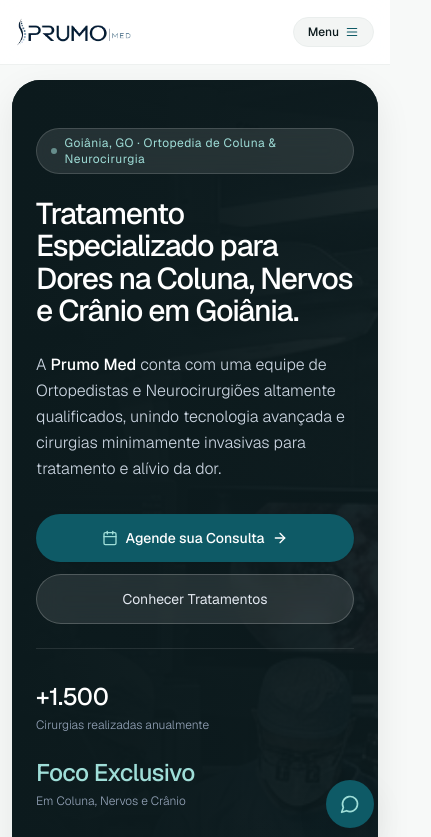
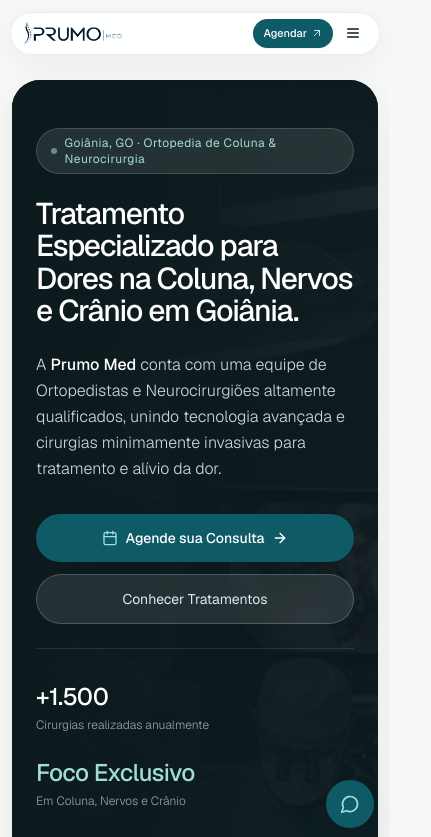
Before and after one commit to MendesLife/Prumo-Med, a React (Vite) app: page / in a window 390 px wide. Shown: the top 837 px of the page, 431 px wide, since content can reach past the window. Built offline with nearby package versions, Linux system fonts and the light colour scheme; the HTML template or start-up script is replaced by a standard one.

Commit message:
fix: keep floating pill header, adapt mobile content to fit strictly within 100% viewport and prevent horizontal scroll

```diff
--- a/src/App.jsx
+++ b/src/App.jsx
@@ -28,7 +28,7 @@ export default function App() {
   };
 
   return (
-    <div className="min-h-screen flex flex-col bg-[#f7f9f8] text-[#44555a] font-sans antialiased selection:bg-[#0e5a66] selection:text-white">
+    <div className="min-h-screen flex flex-col bg-[#f7f9f8] text-[#44555a] font-sans antialiased selection:bg-[#0e5a66] selection:text-white overflow-x-hidden w-full max-w-full">
       {/* Floating Pill Header */}
       <Header onOpenBooking={() => handleOpenBooking('Consulta Geral')} />
 
--- a/src/components/About.jsx
+++ b/src/components/About.jsx
@@ -73,7 +73,7 @@ export default function About({ onOpenBooking }) {
         <div className="absolute inset-0 bg-gradient-to-t from-[#0c1a1d]/80 via-transparent to-transparent"></div>
 
         {/* Floating Pill Badge at Bottom Left (Aveline Style) */}
-        <div className="absolute bottom-6 left-6 sm:bottom-8 sm:left-8 bg-white/95 backdrop-blur-md rounded-2xl p-4 sm:p-5 shadow-card max-w-sm sm:max-w-md border border-white/20">
+        <div className="absolute bottom-4 left-4 right-4 sm:bottom-8 sm:left-8 sm:right-auto bg-white/95 backdrop-blur-md rounded-2xl p-4 sm:p-5 shadow-card max-w-sm sm:max-w-md border border-white/20">
           <div className="flex items-center gap-2 text-xs font-medium text-[#0e5a66] uppercase tracking-wider mb-1">
             <ShieldCheck className="w-4 h-4 text-[#0e5a66]" />
             <span>Infraestrutura Hospitalar de Ponta</span>
--- a/src/components/Footer.jsx
+++ b/src/components/Footer.jsx
@@ -134,7 +134,7 @@ export default function Footer({ onOpenBooking }) {
       </div>
 
       {/* Oversized Brand Watermark (Aveline Signature Feature) */}
-      <div className="select-none pointer-events-none text-center font-bold tracking-tighter text-[#0c1a1d]/[0.035] text-[14vw] leading-none mt-8 -mb-4">
+      <div className="select-none pointer-events-none text-center font-bold tracking-tighter text-[#0c1a1d]/[0.035] text-[14vw] leading-none mt-8 -mb-4 overflow-hidden max-w-full">
         PRUMO MED
       </div>
     </footer>
--- a/src/components/Header.jsx
+++ b/src/components/Header.jsx
@@ -7,7 +7,7 @@ export default function Header({ onOpenBooking }) {
 
   useEffect(() => {
     const handleScroll = () => {
-      setIsScrolled(window.scrollY > 10);
+      setIsScrolled(window.scrollY > 20);
     };
     window.addEventListener('scroll', handleScroll);
     return () => window.removeEventListener('scroll', handleScroll);
@@ -24,21 +24,15 @@ export default function Header({ onOpenBooking }) {
   ];
 
   return (
-    <header
-      className={`fixed top-0 left-0 right-0 w-full z-50 transition-all duration-200 ${
-        isScrolled
-          ? 'bg-white/95 backdrop-blur-md shadow-sm border-b border-[#eaeeed]'
-          : 'bg-white/90 backdrop-blur-md border-b border-[#eaeeed]/80'
-      }`}
-    >
-      <div className="max-w-7xl mx-auto px-4 sm:px-6 lg:px-8 h-16 sm:h-18 flex items-center justify-between">
+    <header className="fixed top-0 left-0 right-0 w-full z-50 px-2.5 sm:px-6 pt-3 sm:pt-4 transition-all pointer-events-none">
+      <div className="w-full max-w-6xl mx-auto flex items-center justify-between glass-pill-nav rounded-full px-3 sm:px-6 py-1.5 sm:py-2.5 pointer-events-auto shadow-sm">
 
         {/* Logo */}
         <a href="#" className="flex items-center gap-2 group shrink-0">
           <img
             src="/images/logo-prumo-med.webp"
             alt="Prumo Med"
-            className="h-7 sm:h-8 w-auto object-contain transition-transform group-hover:scale-105"
+            className="h-6 sm:h-7 md:h-8 w-auto object-contain transition-transform group-hover:scale-105"
           />
         </a>
 
@@ -56,7 +50,7 @@ export default function Header({ onOpenBooking }) {
         </nav>
 
         {/* Right Section: WhatsApp + CTA Button + Mobile Menu Toggle */}
-        <div className="flex items-center gap-3 sm:gap-4 shrink-0">
+        <div className="flex items-center gap-1.5 sm:gap-3 shrink-0">
           <a
             href="https://wa.me/5562982370012?text=Olá!%20Gostaria%20de%20agendar%20uma%20consulta%20na%20Prumo%20Med."
             target="_blank"
@@ -68,31 +62,31 @@ export default function Header({ onOpenBooking }) {
             <span>(62) 98237-0012</span>
           </a>
 
-          {/* CTA Button visible on sm and desktop */}
+          {/* CTA Button: Adaptive on Mobile ("Agendar"), Full on Desktop ("Agendar Consulta") */}
           <button
             onClick={() => onOpenBooking('Consulta Geral')}
-            className="hidden sm:inline-flex items-center justify-center gap-1.5 bg-[#0e5a66] hover:bg-[#083c44] text-white text-xs sm:text-[13px] font-medium px-4 sm:px-5 py-2.5 rounded-full shadow-sm hover:shadow transition-all duration-200 cursor-pointer shrink-0"
+            className="inline-flex items-center justify-center gap-1 bg-[#0e5a66] hover:bg-[#083c44] text-white text-[11px] sm:text-xs md:text-[13px] font-medium px-2.5 sm:px-4 py-1.5 sm:py-2 rounded-full shadow-sm hover:shadow transition-all duration-200 cursor-pointer shrink-0 whitespace-nowrap"
           >
-            <span>Agendar Consulta</span>
-            <ArrowUpRight className="w-3.5 h-3.5 opacity-80" />
+            <span>Agendar</span>
+            <span className="hidden sm:inline"> Consulta</span>
+            <ArrowUpRight className="w-3 h-3 sm:w-3.5 sm:h-3.5 opacity-80" />
           </button>
 
-          {/* Mobile Menu Button - Pill Style */}
+          {/* Mobile Menu Button */}
           <button
             onClick={() => setMobileMenuOpen(!mobileMenuOpen)}
-            className="lg:hidden inline-flex items-center gap-1.5 bg-[#f3f5f4] hover:bg-[#eaeeed] active:bg-[#e2e7e6] text-[#0c1a1d] text-xs font-medium px-3.5 py-1.5 rounded-full border border-[#eaeeed] transition-colors cursor-pointer shrink-0"
+            className="lg:hidden p-1.5 rounded-full text-[#44555a] hover:text-[#0c1a1d] hover:bg-slate-100 active:bg-slate-200 transition-colors shrink-0 cursor-pointer"
             aria-label={mobileMenuOpen ? "Fechar menu" : "Abrir menu"}
           >
-            <span>{mobileMenuOpen ? 'Fechar' : 'Menu'}</span>
-            {mobileMenuOpen ? <X className="w-3.5 h-3.5 text-[#0c1a1d]" /> : <Menu className="w-3.5 h-3.5 text-[#0e5a66]" />}
+            {mobileMenuOpen ? <X className="w-4 h-4 text-[#0c1a1d]" /> : <Menu className="w-4 h-4 text-[#0c1a1d]" />}
           </button>
         </div>
       </div>
 
-      {/* Mobile Full-Width Dropdown Drawer */}
+      {/* Mobile Editorial Drawer */}
       {mobileMenuOpen && (
-        <div className="w-full bg-white border-b border-[#eaeeed] px-4 py-5 shadow-xl lg:hidden animate-fadeIn">
-          <div className="max-w-md mx-auto divide-y divide-[#eaeeed]">
+        <div className="w-full max-w-md mx-auto mt-2 bg-white border border-[#eaeeed] rounded-3xl p-5 shadow-2xl pointer-events-auto lg:hidden animate-fadeIn">
+          <div className="divide-y divide-[#eaeeed]">
             {navLinks.map((link) => (
               <a
                 key={link.name}
@@ -106,7 +100,7 @@ export default function Header({ onOpenBooking }) {
             ))}
           </div>
 
-          <div className="max-w-md mx-auto pt-4 border-t border-[#eaeeed] space-y-2.5">
+          <div className="pt-4 border-t border-[#eaeeed] space-y-2.5">
             <button
               onClick={() => {
                 setMobileMenuOpen(false);
--- a/src/components/Testimonials.jsx
+++ b/src/components/Testimonials.jsx
@@ -50,7 +50,7 @@ export default function Testimonials({ onOpenBooking }) {
   const current = testimonials[currentIdx];
 
   return (
-    <section id="depoimentos" className="max-w-7xl mx-auto px-4 sm:px-6 lg:px-8 py-16 sm:py-24">
+    <section id="depoimentos" className="max-w-7xl mx-auto px-4 sm:px-6 lg:px-8 py-16 sm:py-24 overflow-hidden">
 
       {/* Top Header */}
       <div className="flex flex-col sm:flex-row sm:items-end justify-between gap-6 pb-10 border-b border-[#eaeeed]">
@@ -129,24 +129,24 @@ export default function Testimonials({ onOpenBooking }) {
       </div>
 
       {/* 4 Thumbs Preview Grid */}
-      <div className="mt-6 grid grid-cols-2 lg:grid-cols-4 gap-4">
+      <div className="mt-6 grid grid-cols-1 sm:grid-cols-2 lg:grid-cols-4 gap-3 sm:gap-4 overflow-hidden">
         {testimonials.map((item, idx) => (
           <div
             key={idx}
             onClick={() => setCurrentIdx(idx)}
-            className={`p-4 rounded-2xl border transition-all cursor-pointer ${
+            className={`p-3.5 sm:p-4 rounded-2xl border transition-all cursor-pointer overflow-hidden ${
               currentIdx === idx
                 ? 'bg-white border-[#0c1a1d]/20 shadow-sm'
                 : 'bg-[#f3f5f4]/70 border-[#eaeeed] hover:bg-white'
             }`}
           >
-            <div className="flex items-center gap-3">
+            <div className="flex items-center gap-3 min-w-0">
               <img
                 src={item.photo}
                 alt={item.name}
-                className="w-9 h-9 rounded-full object-cover"
+                className="w-9 h-9 rounded-full object-cover shrink-0"
               />
-              <div className="overflow-hidden">
+              <div className="overflow-hidden min-w-0 flex-1">
                 <p className="text-xs font-medium text-[#0c1a1d] truncate">{item.name}</p>
                 <p className="text-[10px] text-[#5e6c73] truncate">{item.procedure}</p>
               </div>
--- a/src/index.css
+++ b/src/index.css
@@ -8,6 +8,22 @@
     font-family: 'Geist', system-ui, -apple-system, sans-serif;
     color: #44555a;
     background-color: #f7f9f8;
+    overflow-x: hidden;
+    max-width: 100vw;
+    width: 100%;
+  }
+
+  body {
+    overflow-x: hidden;
+    max-width: 100vw;
+    width: 100%;
+    position: relative;
+  }
+
+  #root {
+    overflow-x: hidden;
+    max-width: 100vw;
+    width: 100%;
   }
 
   h1, h2, h3, h4, h5, h6 {
```
